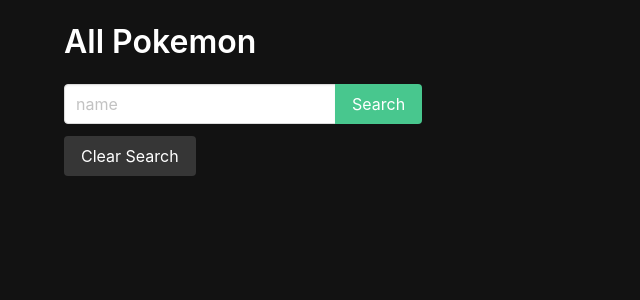
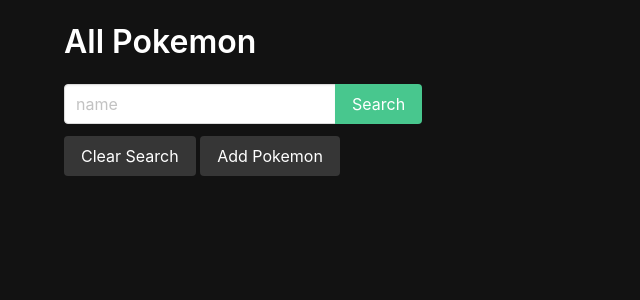
Before and after one commit to jjng03/finch_collector, a Django app: page /pokedex/ in a window 1280 px wide. Shown: the part 52-352 px from the top of the page, without its empty margins (0-640 px from the left). Run offline with Django 4.2, Linux system fonts and the light colour scheme; data that the repository does not hold is empty.

Commit message:
added a create route for pokemon

```diff
--- a/main_app/templates/pokemon_list.html
+++ b/main_app/templates/pokemon_list.html
@@ -12,6 +12,7 @@
     </div>
   </div>
   <a class="button is-dark" href="{% url 'pokemon_list' %}">Clear Search</a>
+  <a class="button is-dark" href="{% url 'pokemon_create' %}">Add Pokemon</a>
 </form>
 <div class="gallery">
   {% for poke in pokemon %}
--- a/main_app/urls.py
+++ b/main_app/urls.py
@@ -4,4 +4,5 @@ from . import views
 urlpatterns = [
     path('', views.Home.as_view(), name="home"),
     path('pokedex/', views.PokemonList.as_view(), name="pokemon_list"),
+    path('pokedex/new/', views.PokemonCreate.as_view(), name="pokemon_create"),
 ]
--- a/main_app/views.py
+++ b/main_app/views.py
@@ -2,6 +2,7 @@ from django.shortcuts import render
 from django.views import View
 from django.http import HttpResponse
 from django.views.generic.base import TemplateView
+from django.views.generic.edit import CreateView
 from .models import Pokemon
 
 class Home(TemplateView):
@@ -21,3 +22,9 @@ class PokemonList(TemplateView):
             context["pokemon"] = Pokemon.objects.all()
             context["header"] = "All Pokemon"
         return context
+
+class PokemonCreate(CreateView):
+    model = Pokemon
+    fields = ['name', 'img', 'bio', 'verified_pokemon']
+    template_name = "pokemon_create.html"
+    success_url = "/pokedex/"
```
Also changed, not shown: main_app/templates/pokemon_create.html (added, +11 -0 lines).
